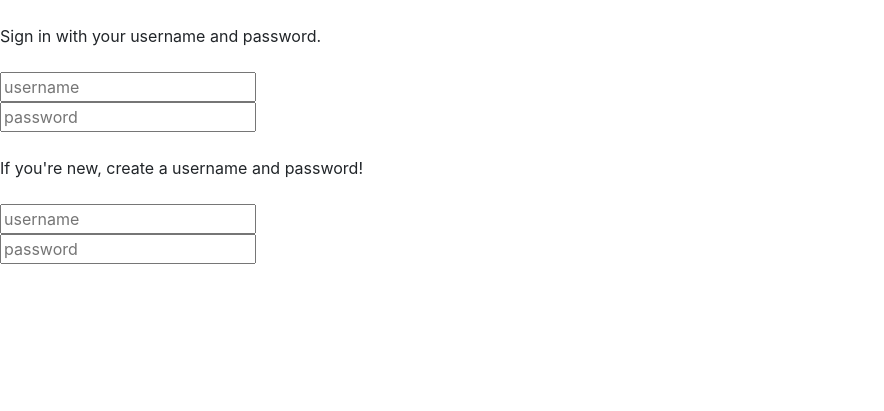
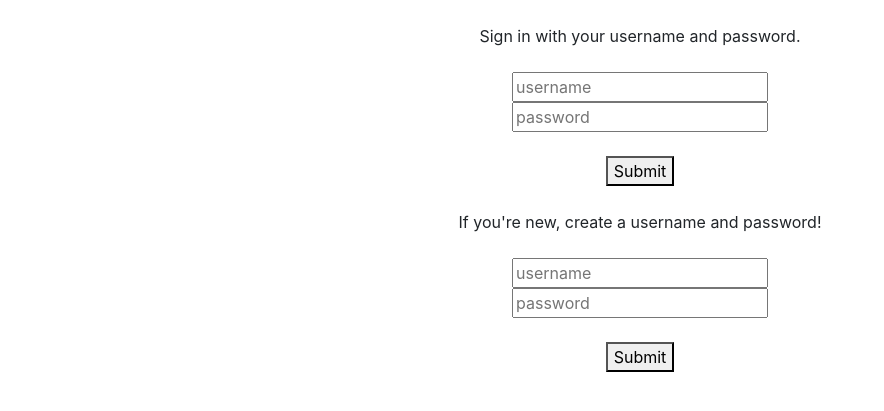
Before and after one commit to khinzen/final-project, a Flask app: page /login in a window 1280 px wide. Shown: the part 56-467 px from the top of the page, without its empty margins (0-884 px from the left). Run offline with Flask 3, Linux system fonts and the light colour scheme.

Commit message:
centered/added submit button

```diff
--- a/templates/login.html
+++ b/templates/login.html
@@ -2,13 +2,17 @@
 
 {% block content %}
 
+<center>
 <br>
 Sign in with your username and password. <br><br>
 <input autocomplete="off" name="username" placeholder="username" type="text"> <br>
 <input autocomplete="off" name="password" placeholder="password" type="text"> <br><br>
+<button type="submit">Submit</button><br><br>
 
 If you're new, create a username and password! <br><br>
 <input autocomplete="off" name="username" placeholder="username" type="text"> <br>
-<input autocomplete="off" name="password" placeholder="password" type="text"> <br>
+<input autocomplete="off" name="password" placeholder="password" type="text"> <br><br>
+<button type="submt">Submit</button>
+</center>
 
 {% endblock %}
```
